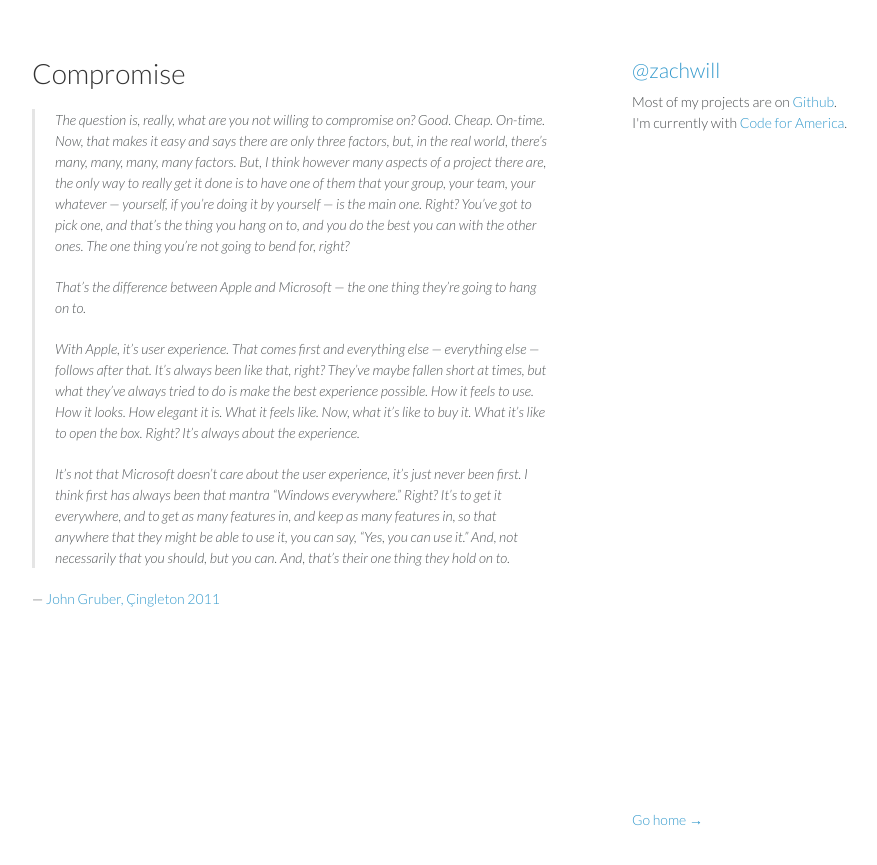
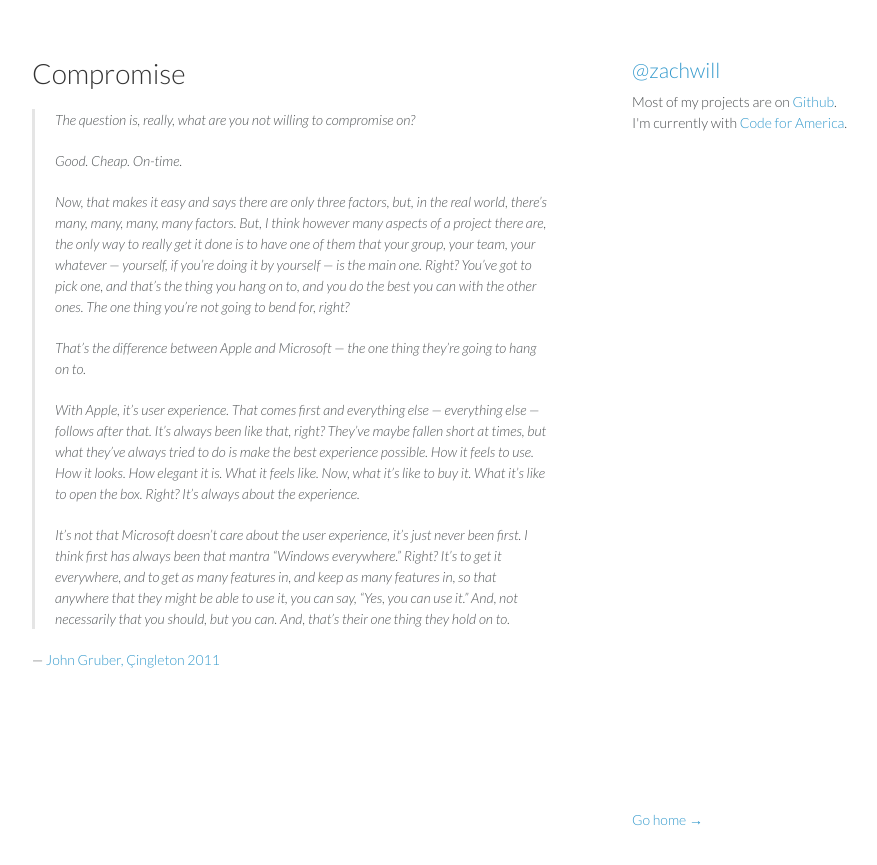
Before and after one commit to zachwill/blog, a Jekyll site: the page built from _posts/2012-10-13-compromise.md, in a window 1280 px wide. Shown: the top 865 px of the page, without its empty margins (178-1055 px from the left). Built offline with Jekyll 4.4.1, drawn with Linux system fonts in a browser that asks for light colours; Markdown is read by kramdown in place of the engine named in the settings.

Commit message:
Update formatting

```diff
--- a/_posts/2012-10-13-compromise.md
+++ b/_posts/2012-10-13-compromise.md
@@ -4,8 +4,11 @@
 permalink : /compromise/
 ---
 
-> The question is, really, what are you not willing to compromise on? Good.
-> Cheap. On-time. Now, that makes it easy and says there are only three factors,
+> The question is, really, what are you not willing to compromise on?
+>
+> Good. Cheap. On-time.
+>
+> Now, that makes it easy and says there are only three factors,
 > but, in the real world, there's many, many, many, many factors. But, I think
 > however many aspects of a project there are, the only way to really get it
 > done is to have one of them that your group, your team, your whatever &mdash;
```
